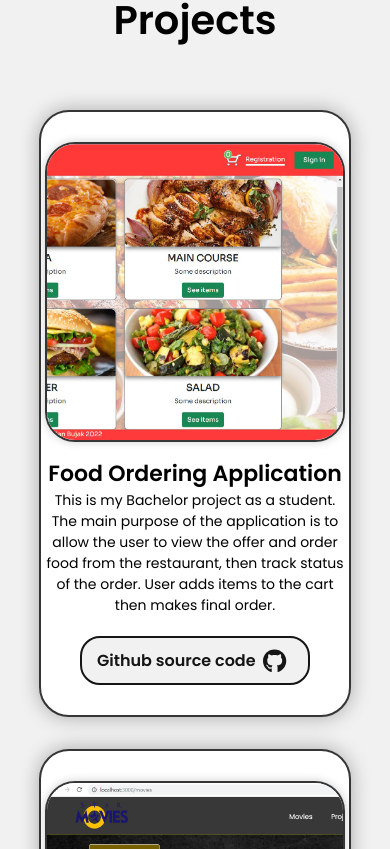
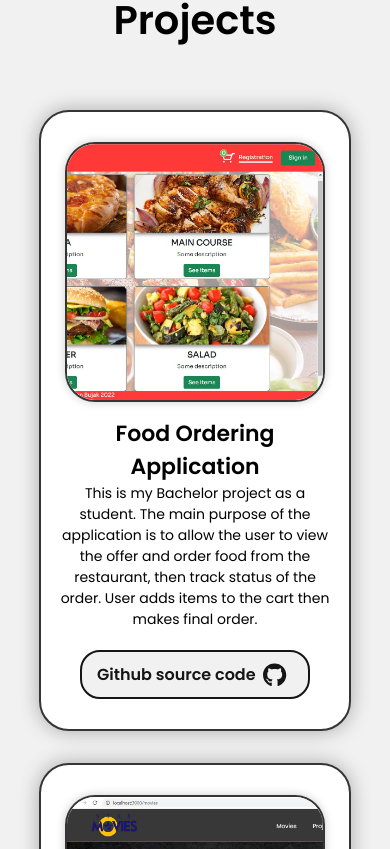
Before and after one commit to bujakkristijan/portfolio, a React (Create React App) app in the folder portfolio/: page / in a window 390 px wide. Shown: the part 3815-4664 px from the top of the page. Built offline with nearby package versions, Linux system fonts and the light colour scheme.

Commit message:
responsive za mobile screen, mozda moze bolje malo za neke rezolucije, padding-top da se doda na profile component, ali okej je i ovako skroz

```diff
--- a/portfolio/src/components/experience/ExperienceComponent.css
+++ b/portfolio/src/components/experience/ExperienceComponent.css
@@ -83,4 +83,12 @@
         display: flex;
         flex-direction: column;
     }
+
+
 }
+
+@media(max-width: 376px){
+    .experience-main-container{
+        padding-top: 120px;
+    }
+}
--- a/portfolio/src/components/profile/ProfileComponent.css
+++ b/portfolio/src/components/profile/ProfileComponent.css
@@ -130,6 +130,13 @@
 /* za iphone se */
 @media(max-width: 376px){
     .profile-container{
-        padding-top: 30vh;
+        /* padding-top: 30vh; */
+        padding-top: 15vh;
+        height: auto;
+        /* padding-bottom: 30vh; */ /* ne moze sa padding zato sto je height setovan na 85vh */
     }
+    .profile-image-container{
+        padding: 10px;
+    }
+    /* padding: 10px; */
 }
--- a/portfolio/src/components/projects/ProjectsComponent.css
+++ b/portfolio/src/components/projects/ProjectsComponent.css
@@ -88,3 +88,15 @@
     background-color: rgb(242, 241, 241);
     padding-top: 120px;
 }
+
+@media(max-width: 400px){
+    .project-image-container{
+        width: 260px;
+        height: 260px;
+    }
+    .project-info-container{
+        /* width: 280px; */
+        padding-left: 10px;
+        padding-right: 10px;
+    }
+}
```
